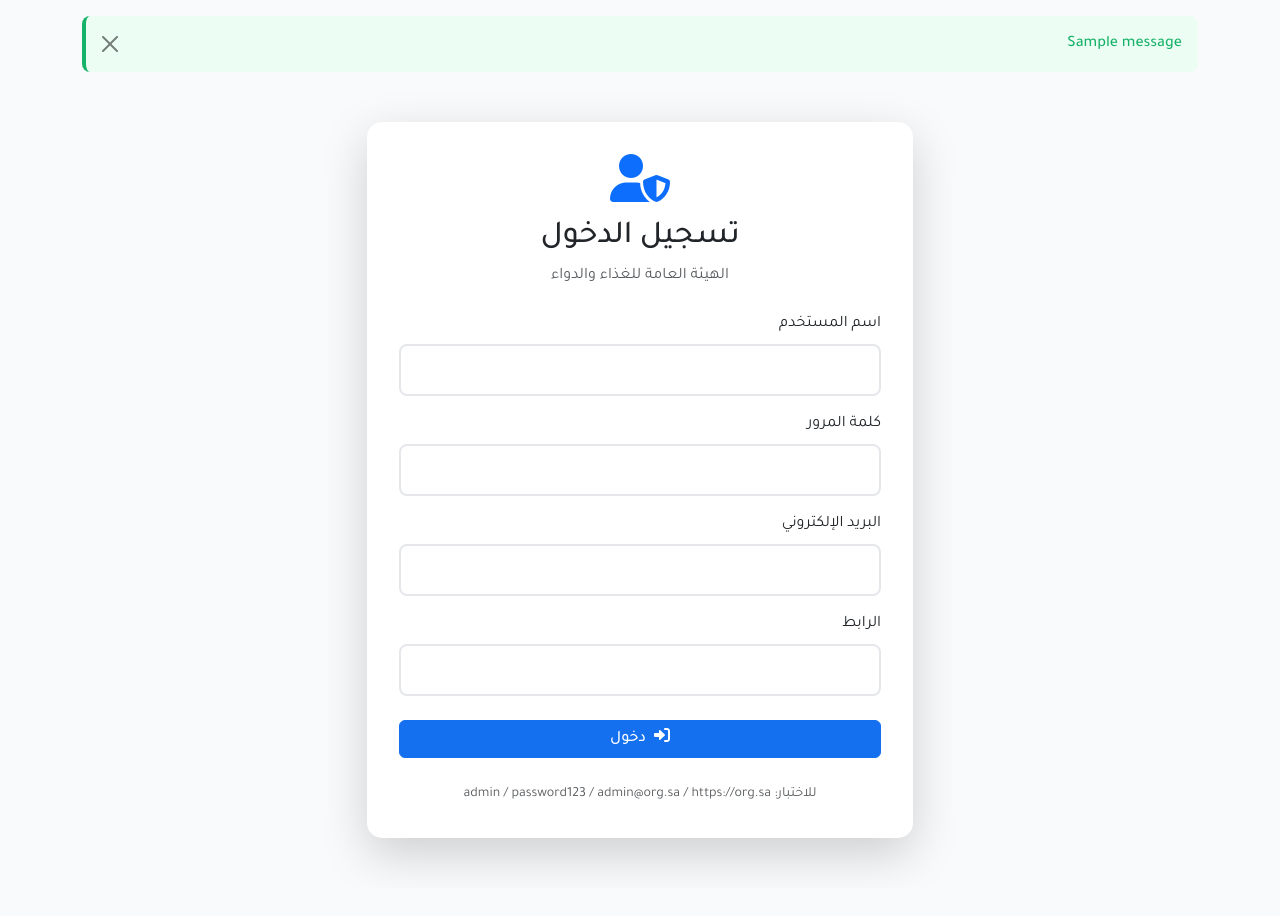
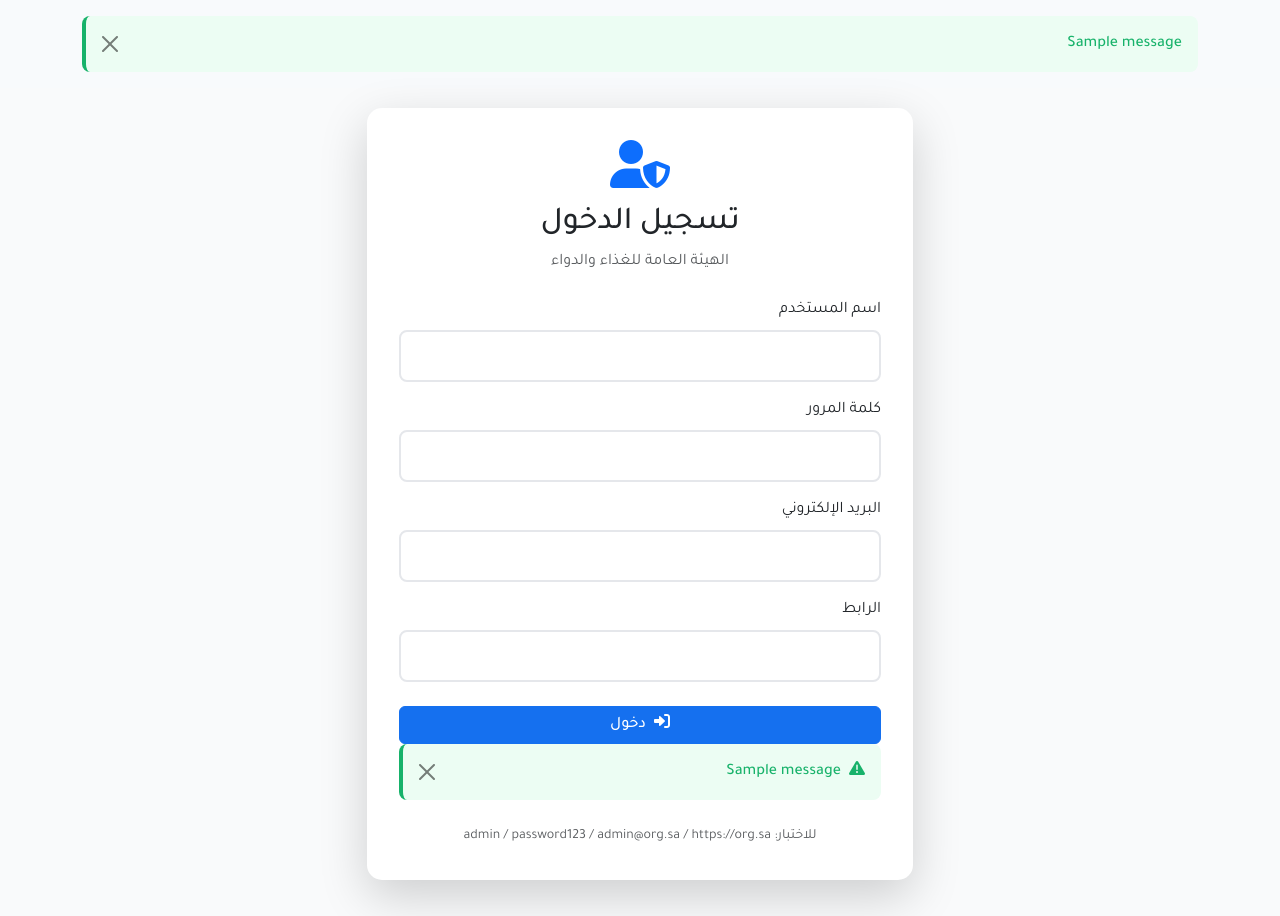
Before and after one commit to Nawaf-Code/email-classification-tracker, a Flask app: page /login in a window 1280 px wide. Before the commit the page ends 869 px from the top, so only its background shows below. Run offline with Flask 3, Linux system fonts and the light colour scheme; one stand-in notice (Sample message) is shown.

Commit message:
Update login.html

```diff
--- a/templates/login.html
+++ b/templates/login.html
@@ -16,6 +16,7 @@
                         </div>
 
                         <form method="POST">
+
                             <div class="mb-3">
                                 <label for="username" class="form-label">اسم المستخدم</label>
                                 <input type="text" class="form-control" id="username" name="username" required>
@@ -39,6 +40,18 @@
                             <button type="submit" class="btn btn-primary w-100">
                                 <i class="fas fa-sign-in-alt me-2"></i>دخول
                             </button>
+
+                            <!-- Error messages inside form -->
+                            {% with messages = get_flashed_messages(with_categories=true) %}
+                                {% if messages %}
+                                    {% for category, message in messages %}
+                                        <div class="alert alert-{% if category == 'error' %}danger{% else %}success{% endif %} alert-dismissible fade show mb-3">
+                                            <i class="fas fa-exclamation-triangle me-2"></i>{{ message }}
+                                            <button type="button" class="btn-close" data-bs-dismiss="alert"></button>
+                                        </div>
+                                    {% endfor %}
+                                {% endif %}
+                            {% endwith %}
                         </form>
 
                         <div class="mt-4 text-center">
```
